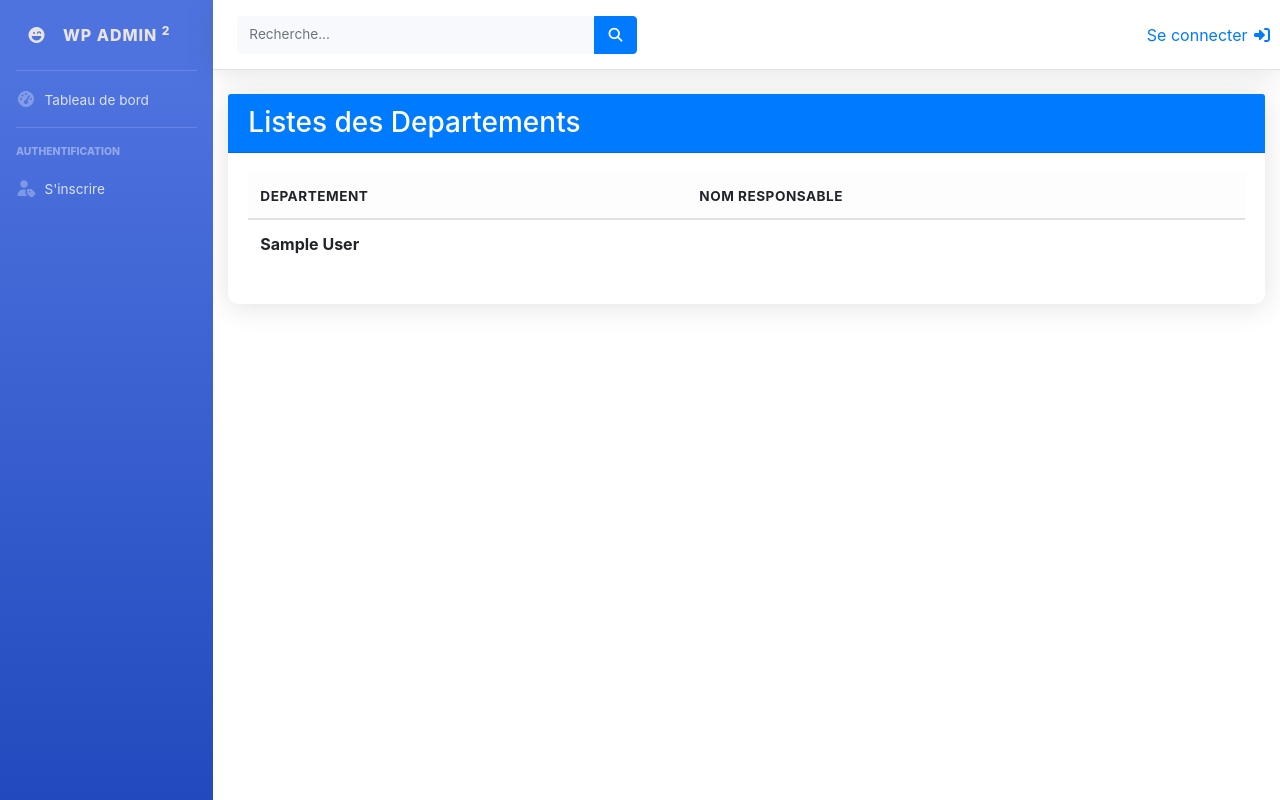
After one commit to Tsiaro-Yohan09/learn_django, a Django app: page /liste_employer/liste_departement/ in a window 1280 px wide. The commit adds this page. Run offline with Django 5.2, Linux system fonts and the light colour scheme; tables that the repository leaves empty hold one stand-in row (values such as "Sample post"); some libraries are stand-ins or nearby versions.

Commit message:
Add template liste_departement and his fonctionnality

```diff
--- /dev/null
+++ b/projet_django/gestion_employee/templates/departement/list_departement.html
@@ -0,0 +1,33 @@
+{% extends "base.html" %}
+{% block content %}
+<div class="container-fluid mt-4">
+    <div class="card shadow">
+        <div class="card-header bg-primary text-white">
+            <h3 class="card-title mb-0">Listes des Departements</h3>
+        </div>
+        <div class="card-body">
+            <div class="table-responsive">
+                <table class="table table-hover align-middle">
+                    <thead class="table-light">
+                        <tr>
+                            <th>Departement</th>
+                            <th>Nom Responsable</th>
+                        </tr>
+                    </thead>
+                    <tbody>
+                        {% for depart in departement %}
+                        <tr>
+                            <td>
+                                <strong>{{ depart.name_departement }}</strong><br>
+                            </td>
+                        </tr>
+                        {% endfor %}
+                    </tbody>
+                </table>
+            </div>
+        </div>
+    </div>
+</div>
+
+
+{% endblock %}
--- a/projet_django/gestion_employee/urls.py
+++ b/projet_django/gestion_employee/urls.py
@@ -10,4 +10,5 @@ urlpatterns = [
     path('gerer_presence/', views.create_plannings, name='gerer_presence'),
     path('liste_presence/', views.liste_plannings, name='liste_presence'),
     path('ajouter_departement/', views.add_departement, name='ajouter_departement'),
+    path('liste_departement/', views.list_departement, name='liste_departement'),
 ]
--- a/projet_django/gestion_employee/views.py
+++ b/projet_django/gestion_employee/views.py
@@ -125,3 +125,8 @@ def add_departement(request):
 
 
     return render(request, "departement/add_departement.html")
+
+def list_departement(request):
+    departement = Departement.objects.all().values()
+
+    return render(request, "departement/list_departement.html", {"departement": departement})
--- a/projet_django/home_page/templates/blocks/sidebar.html
+++ b/projet_django/home_page/templates/blocks/sidebar.html
@@ -58,6 +58,12 @@
                     <span>Liste presence</span>
                 </a>
             </li>
+            <li class="nav-item {% if current_page|default:0 == 4 %}active{% endif %}">
+                <a class="nav-link collapsed" href="{% url 'liste_departement' %}">
+                    <i class="fa-solid fa-file-invoice"></i>
+                    <span>Liste departement</span>
+                </a>
+            </li>
         {% endif %}
 
         {% if request.user.is_authenticated %}
```
